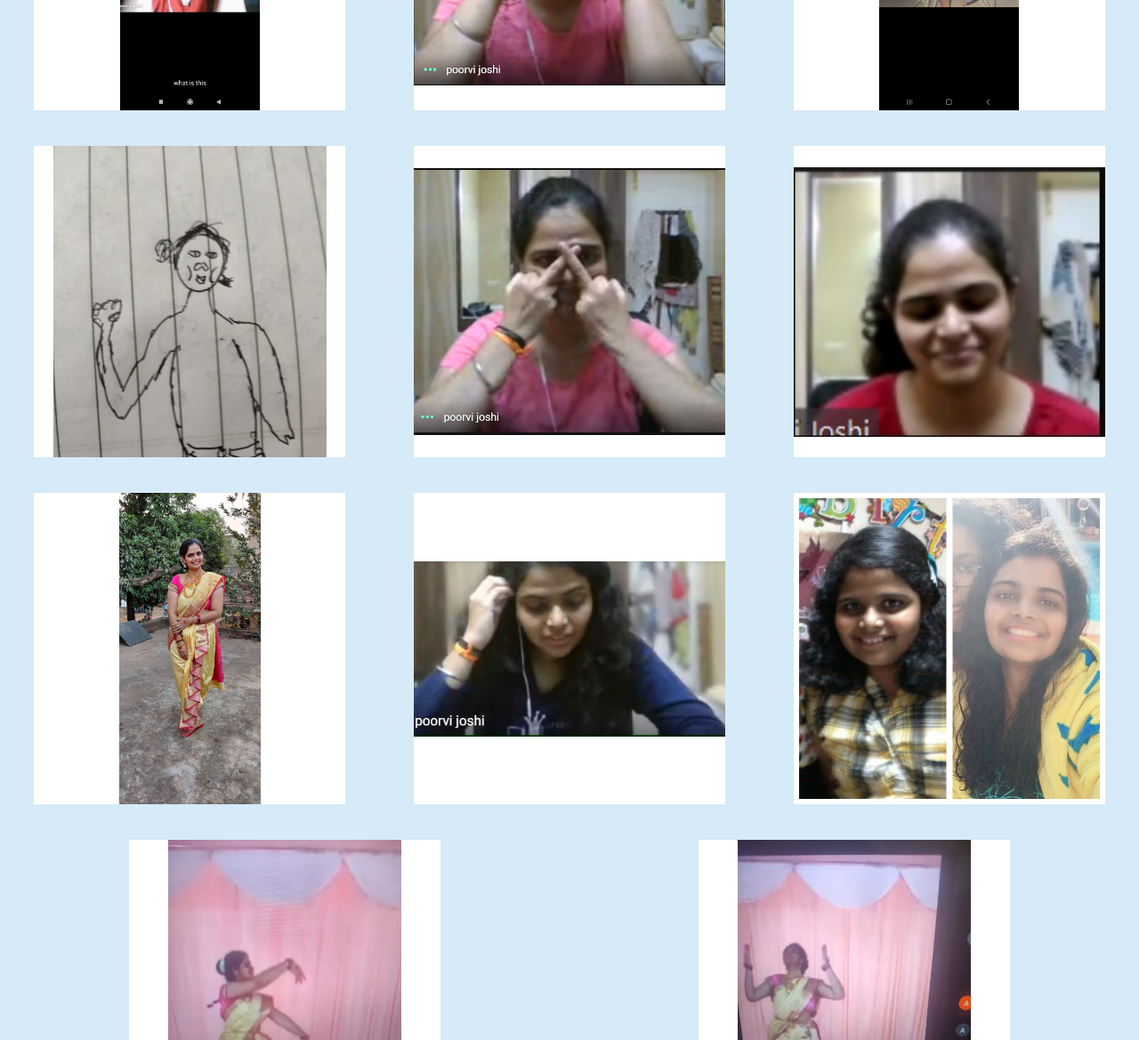
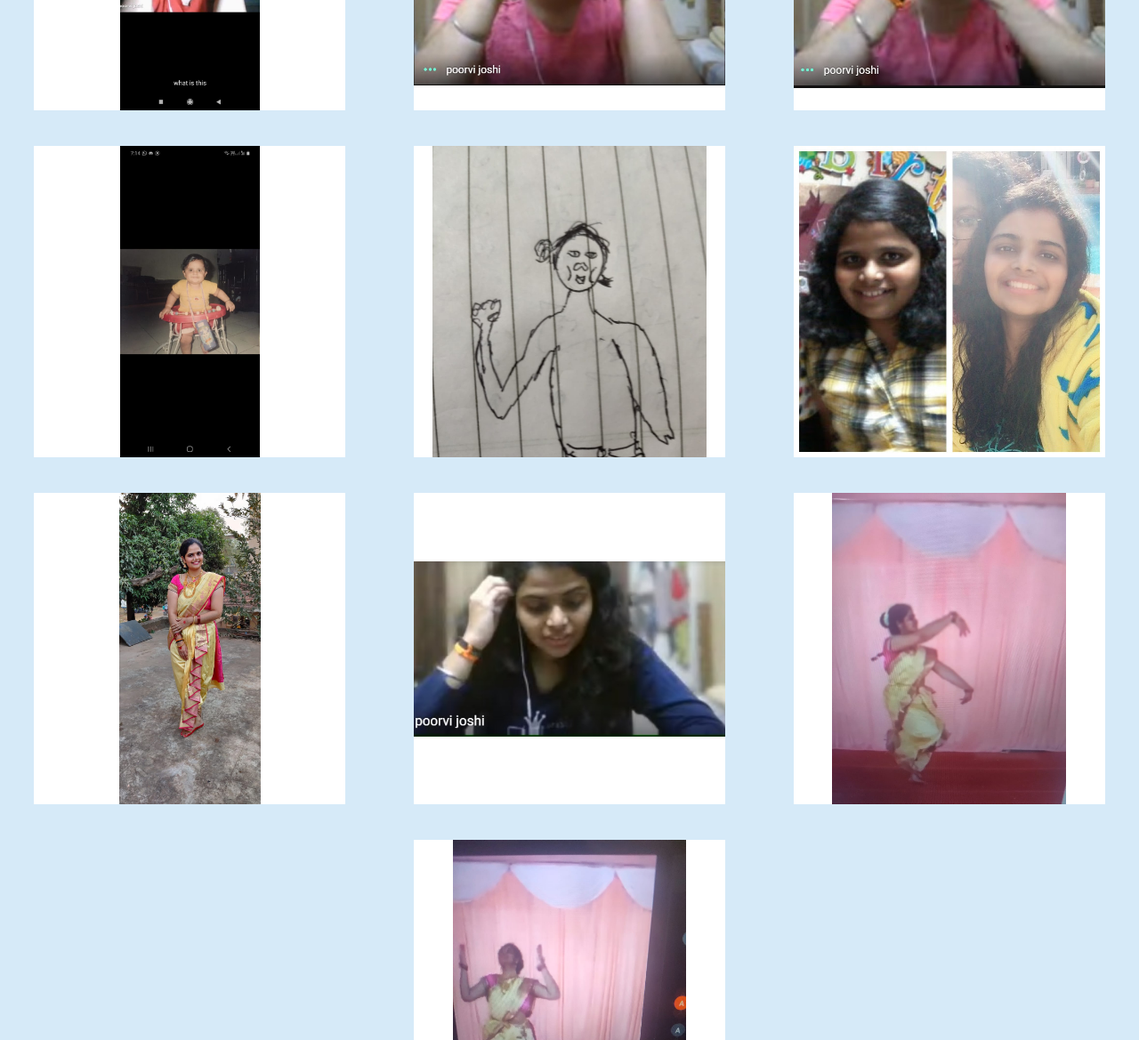
Before and after one commit to vedikagadia/poorvi_bday, a plain HTML site: page memories.html in a window 1280 px wide. Shown: the part 3600-4769 px from the top of the page at 89% size. Drawn offline with Linux system fonts and the light colour scheme.

Commit message:
Update memories.html

```diff
--- a/memories.html
+++ b/memories.html
@@ -106,6 +106,10 @@
         </div> -->
 
         <div class="card" onclick="openCard(this)">
+            <img src="assets/img/poorvi/20-3-21.jpg" alt="Memory 1">
+            <div class="text-box">sticker material bhai</div>
+        </div>
+        <div class="card" onclick="openCard(this)">
             <img src="assets/img/poorvi/2-2-21 part 2.jpg" alt="Memory 1">
             <div class="text-box">aap hi chronology samajhie :sigh: </div>
         </div>
@@ -115,15 +119,12 @@
         </div> -->
         <div class="card" onclick="openCard(this)">
             <img src="assets/img/poorvi/28-3-21.jpg" alt="Memory 1">
-            <div class="text-box">Some text about memory 1</div>
+            <div class="text-box">our rendition of what you looked like eating anars</div>
         </div>
+
         <div class="card" onclick="openCard(this)">
-            <img src="assets/img/poorvi/20-3-21.jpg" alt="Memory 1">
-            <div class="text-box">Some text about memory 1</div>
-        </div>
-        <div class="card" onclick="openCard(this)">
-            <img src="assets/img/poorvi/10-3-21 part 2.jpg" alt="Memory 1">
-            <div class="text-box">Some text about memory 1 Some text about memory 1 Some text about memory 1 Some text about memory 1 Some text about memory 1Some text about memory 1 Some text about memory 1 </div>
+            <img src="assets/img/poorvi/2-2-21.jpg" alt="Memory 1">
+            <div class="text-box">aap hi chronology samajhie XD</div>
         </div>
         <div class="card" onclick="openCard(this)">
             <img src="assets/img/poorvi/10-3-21.jpg" alt="Memory 1">
@@ -131,10 +132,6 @@
         </div>
         <div class="card" onclick="openCard(this)">
             <img src="assets/img/poorvi/9-2-21.jpg" alt="Memory 1">
-            <div class="text-box">Some text about memory 1</div>
-        </div>
-        <div class="card" onclick="openCard(this)">
-            <img src="assets/img/poorvi/2-2-21.jpg" alt="Memory 1">
             <div class="text-box">Some text about memory 1</div>
         </div>
         <div class="card" onclick="openCard(this)">
```
